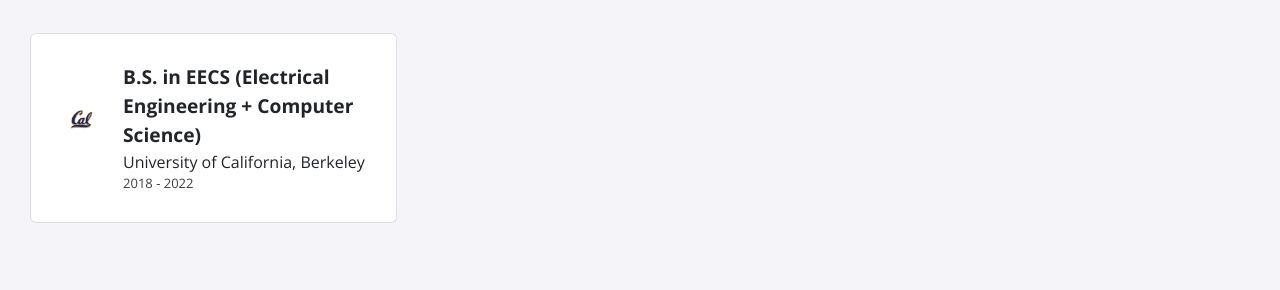
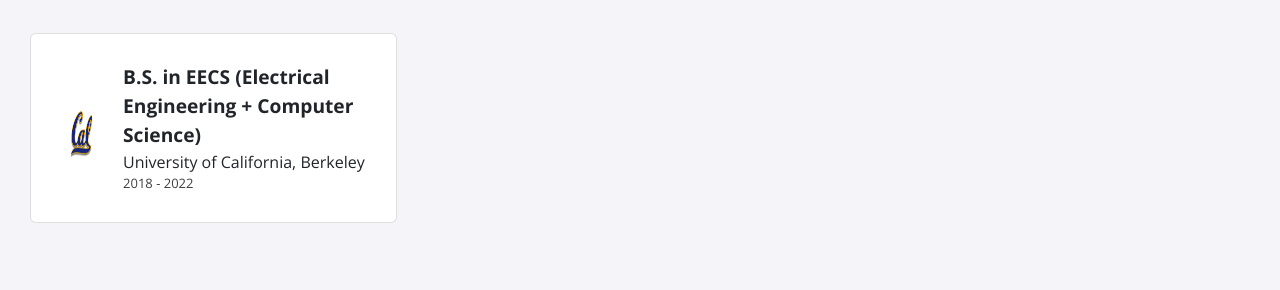
Before and after one commit to MLH-Fellowship/explorer-portfolio-batch2, a Jekyll site: the page built from index.html, in a window 1280 px wide. Shown: the part 1107-1397 px from the top of the page. Built offline with Jekyll 4.4.1, drawn with Linux system fonts in a browser that asks for light colours; nearby versions of some CDN libraries.

Commit message:
Last update to dimensions of Berkeley logo.

```diff
--- a/_includes/education.html
+++ b/_includes/education.html
@@ -3,7 +3,7 @@
     {% for item in site.data.education %}
     <div class="card">
       <div class="icon">
-        <img src="./assets/img/education/{{ item.logo }}">
+        <img src="./assets/img/education/{{ item.logo }}" width="70" height="60">
       </div>
       <div class="info">
         <p class="title">{{ item.course }}</p>
```
